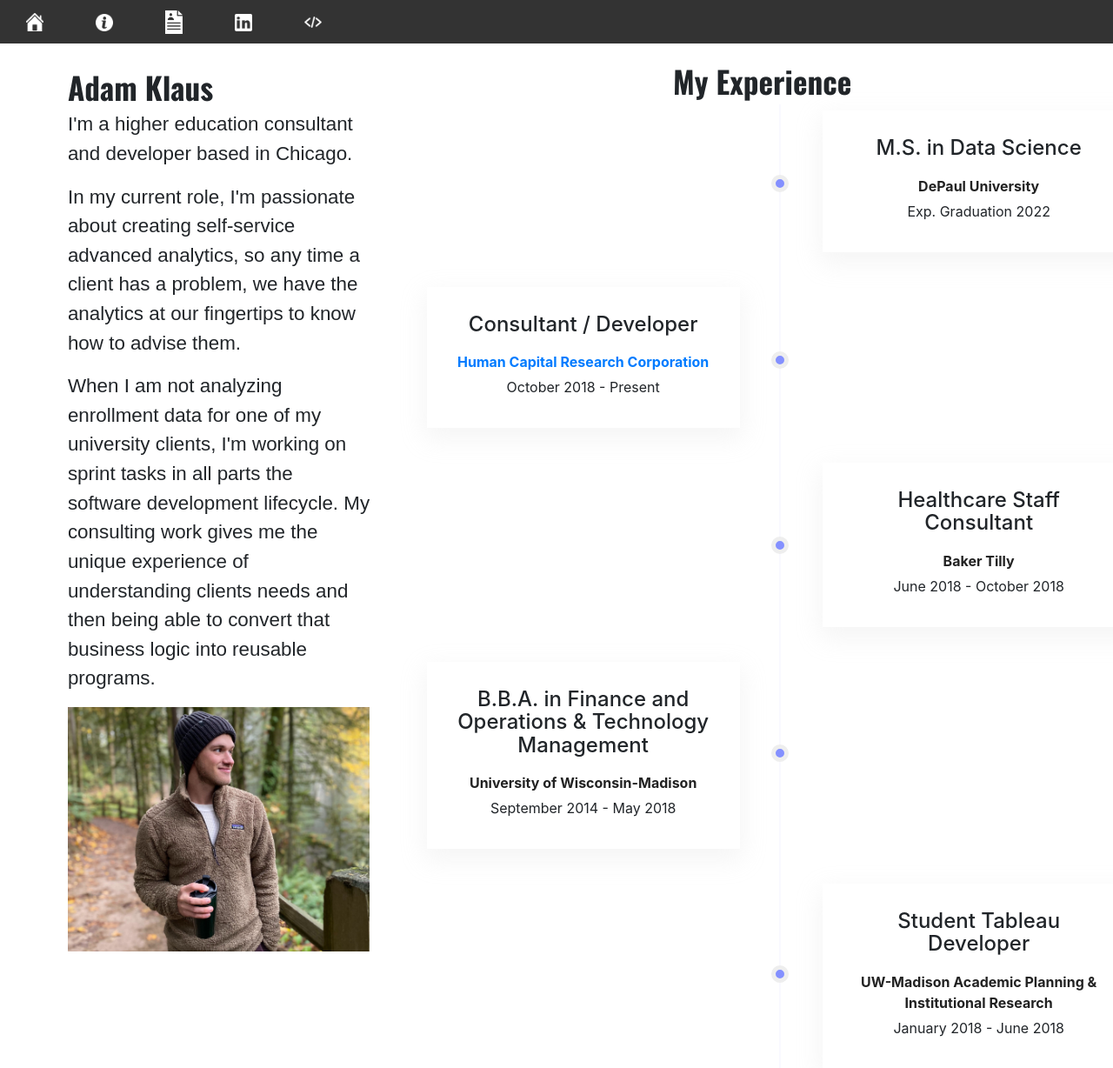
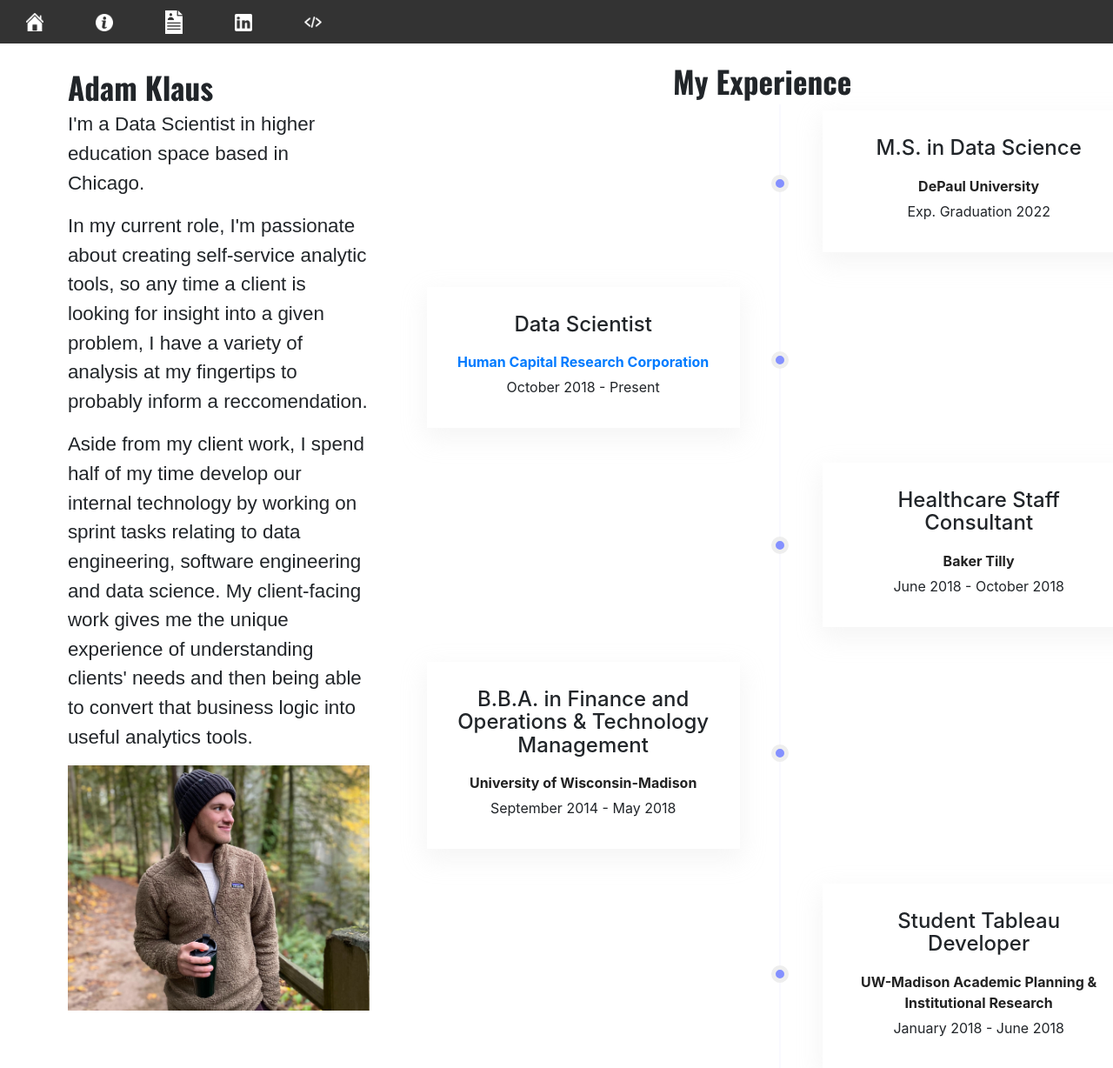
Before and after one commit to atklaus/streamlit-portfolio, a Flask app: page /about in a window 1280 px wide. Shown: the part 142-1370 px from the top of the page at 87% size. Run offline with Flask 3, Linux system fonts and the light colour scheme; some libraries are stand-ins or nearby versions; some web fonts are replaced.

Commit message:
updated bio

```diff
--- a/application/flask_app.py
+++ b/application/flask_app.py
@@ -7,7 +7,6 @@ import git
 app = Flask(__name__)
 
 # app.config['SQLALCHEMY_DATABASE_URI'] = 'sqlite:////mnt/c/Users/antho/Documents/blog/blog.db'
-
 
 @app.route('/')
 def index():
--- a/application/routes.py
+++ b/application/routes.py
@@ -4,7 +4,6 @@ from flask import current_app as app
 
 @app.route('/')
 def index():
-
     return render_template('index.html')
 
 @app.route('/about')
--- a/application/templates/about.html
+++ b/application/templates/about.html
@@ -83,16 +83,15 @@
 
               <div class="justify-content-md-center col-centered">
                 <div class="bio-text">Adam Klaus</div>
-                  <p class="bio-body">I'm a higher education consultant and developer based in Chicago. </p>
+                  <p class="bio-body">I'm a Data Scientist in higher education space based in Chicago. </p>
                   <p class="bio-body">
 
-                  In my current role, I'm passionate about creating self-service advanced analytics, so any time a client has a problem,
-                  we have the analytics at our fingertips to know how to advise them.
+                  In my current role, I'm passionate about creating self-service analytic tools, so any time a client is looking for insight into a
+                  given problem, I have a variety of analysis at my fingertips to probably inform a reccomendation.
                   </p>
                   <p class="bio-body">
-                  When I am not analyzing enrollment data for one of my university clients,
-                  I'm working on sprint tasks in all parts the software development lifecycle.
-                  My consulting work gives me the unique experience of understanding clients needs and then being able to convert that business logic into reusable programs.
+                  Aside from my client work, I spend half of my time develop our internal technology by working on sprint tasks relating to data engineering, software engineering and data science.
+                  My client-facing work gives me the unique experience of understanding clients' needs and then being able to convert that business logic into useful analytics tools.
                  </p>
 
                   <p>
@@ -127,7 +126,7 @@
             <li>
               <div class="content hidden" style="opacity: 1;">
                 <h4>
-                  <time>Consultant / Developer</time>
+                  <time>Data Scientist</time>
                 </h4>
                 <p><b><a href="https://www.humancapital.com/">Human Capital Research Corporation</a></b></p>
                 <p>October 2018 - Present</p>
```
